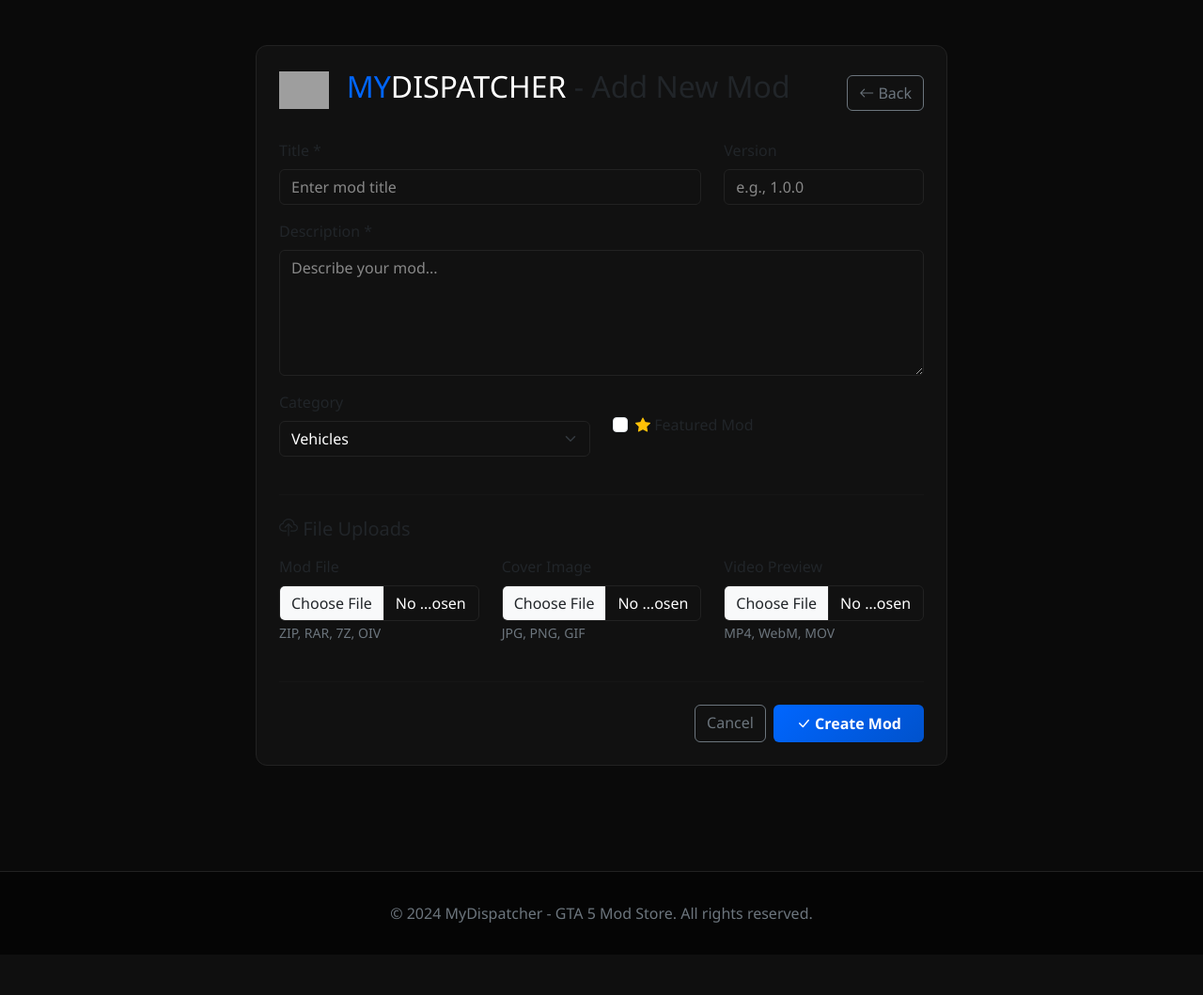
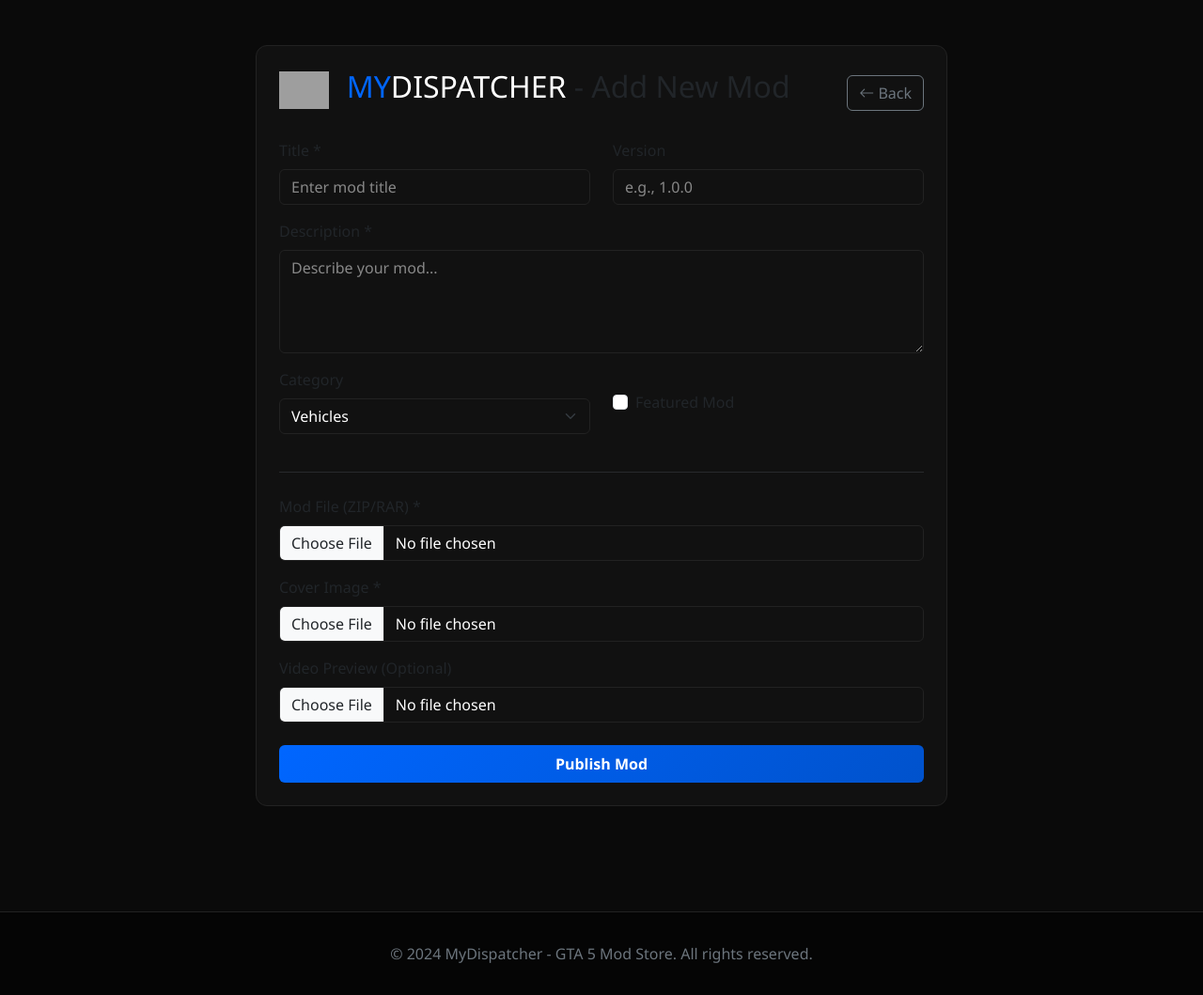
Before and after one commit to mydispatcher/HTML-CSS-JS-Static-14, a Flask app: page /admin/mod/new in a window 1280 px wide. Shown: the part 83-1142 px from the top of the page at 94% size. Before the commit the page ends 1065 px from the top, so only its background shows below. Run offline with Flask 3, Linux system fonts and the light colour scheme; a user stored in the database is signed in; grey boxes are pictures that could not be loaded.

Commit message:
Enhance website with custom branding and improved user experience
Update app.py to enforce comment length, modify admin mod form layout in templates/admin/mod_form.html, and replace the default shield icon with a custom logo and updated branding text in templates/index.html.

Replit-Commit-Author: Agent
Replit-Commit-Session-Id: 2e5dc667-7d2d-4ea1-bee2-7a1b9d557894
Replit-Commit-Checkpoint-Type: intermediate_checkpoint
Replit-Commit-Event-Id: 029d75e5-aae2-4c87-92bd-fd966df1a382
Replit-Commit-Screenshot-Url: https://storage.googleapis.com/screenshot-production-us-central1/1b667ef4-44ef-415b-8cb1-04541bb89e4b/2e5dc667-7d2d-4ea1-bee2-7a1b9d557894/8IoExM3
Replit-Helium-Checkpoint-Created: true

```diff
--- a/app.py
+++ b/app.py
@@ -95,7 +95,10 @@ class CategoryForm(FlaskForm):
     description = TextAreaField('Description')
 
 class CommentForm(FlaskForm):
-    content = TextAreaField('Comment', validators=[DataRequired(), Length(min=1, max=1000)])
+    content = TextAreaField('Comment', validators=[
+        DataRequired(message="Comment cannot be empty"),
+        Length(min=1, max=1000, message="Comment must be at least 1 character long")
+    ])
 
 class ChangePasswordForm(FlaskForm):
     current_password = PasswordField('Current Password', validators=[DataRequired()])
--- a/templates/admin/mod_form.html
+++ b/templates/admin/mod_form.html
@@ -18,16 +18,13 @@
                     {{ form.hidden_tag() }}
 
                     <div class="row">
-                        <div class="col-md-8">
+                        <div class="col-md-6">
                             <div class="mb-3">
                                 <label class="form-label">Title *</label>
                                 {{ form.title(class="form-control", placeholder="Enter mod title") }}
-                                {% for error in form.title.errors %}
-                                <div class="text-danger small mt-1">{{ error }}</div>
-                                {% endfor %}
                             </div>
                         </div>
-                        <div class="col-md-4">
+                        <div class="col-md-6">
                             <div class="mb-3">
                                 <label class="form-label">Version</label>
                                 {{ form.version(class="form-control", placeholder="e.g., 1.0.0") }}
@@ -37,10 +34,7 @@
 
                     <div class="mb-3">
                         <label class="form-label">Description *</label>
-                        {{ form.description(class="form-control", rows="5", placeholder="Describe your mod...") }}
-                        {% for error in form.description.errors %}
-                        <div class="text-danger small mt-1">{{ error }}</div>
-                        {% endfor %}
+                        {{ form.description(class="form-control", rows="4", placeholder="Describe your mod...") }}
                     </div>
 
                     <div class="row">
@@ -54,66 +48,30 @@
                             <div class="mb-3 pt-4">
                                 <div class="form-check">
                                     {{ form.is_featured(class="form-check-input") }}
-                                    <label class="form-check-label" for="is_featured">
-                                        <i class="bi bi-star-fill text-warning"></i> Featured Mod
-                                    </label>
+                                    <label class="form-check-label" for="is_featured">Featured Mod</label>
                                 </div>
                             </div>
                         </div>
                     </div>
 
-                    <hr style="border-color: var(--border-color);" class="my-4">
+                    <hr class="my-4 border-secondary">
 
-                    <h5 class="mb-3"><i class="bi bi-cloud-upload"></i> File Uploads</h5>
-
-                    <div class="row">
-                        <div class="col-md-4">
-                            <div class="mb-3">
-                                <label class="form-label">Mod File</label>
-                                <input type="file" name="mod_file" class="form-control" accept=".zip,.rar,.7z,.oiv">
-                                <small class="text-secondary">ZIP, RAR, 7Z, OIV</small>
-                                {% if mod and mod.file_path %}
-                                <div class="mt-2">
-                                    <span class="badge bg-success"><i class="bi bi-check"></i> File uploaded</span>
-                                </div>
-                                {% endif %}
-                            </div>
-                        </div>
-                        <div class="col-md-4">
-                            <div class="mb-3">
-                                <label class="form-label">Cover Image</label>
-                                <input type="file" name="image" class="form-control" accept="image/*">
-                                <small class="text-secondary">JPG, PNG, GIF</small>
-                                {% if mod and mod.image_path %}
-                                <div class="mt-2">
-                                    <img src="{{ url_for('uploaded_file', filename=mod.image_path.replace('uploads/', '')) }}"
-                                         class="img-thumbnail" style="max-height: 80px;">
-                                </div>
-                                {% endif %}
-                            </div>
-                        </div>
-                        <div class="col-md-4">
-                            <div class="mb-3">
-                                <label class="form-label">Video Preview</label>
-                                <input type="file" name="video" class="form-control" accept="video/*">
-                                <small class="text-secondary">MP4, WebM, MOV</small>
-                                {% if mod and mod.video_path %}
-                                <div class="mt-2">
-                                    <span class="badge bg-success"><i class="bi bi-check"></i> Video uploaded</span>
-                                </div>
-                                {% endif %}
-                            </div>
-                        </div>
+                    <div class="mb-3">
+                        <label class="form-label">Mod File (ZIP/RAR) *</label>
+                        <input type="file" name="mod_file" class="form-control" accept=".zip,.rar,.7z">
                     </div>
 
-                    <hr style="border-color: var(--border-color);" class="my-4">
+                    <div class="mb-3">
+                        <label class="form-label">Cover Image *</label>
+                        <input type="file" name="image" class="form-control" accept="image/*">
+                    </div>
 
-                    <div class="d-flex justify-content-end gap-2">
-                        <a href="{{ url_for('admin') }}" class="btn btn-outline-secondary">Cancel</a>
-                        <button type="submit" class="btn btn-primary">
-                            <i class="bi bi-check-lg"></i> {% if mod %}Update{% else %}Create{% endif %} Mod
-                        </button>
+                    <div class="mb-4">
+                        <label class="form-label">Video Preview (Optional)</label>
+                        <input type="file" name="video" class="form-control" accept="video/*">
                     </div>
+
+                    <button type="submit" class="btn btn-primary w-100 py-2 fw-bold">Publish Mod</button>
                 </form>
             </div>
         </div>
```
Also changed, not shown: templates/index.html (+4 -8 lines), attached_assets/IMG_4781_1769531886231.jpeg (added).
